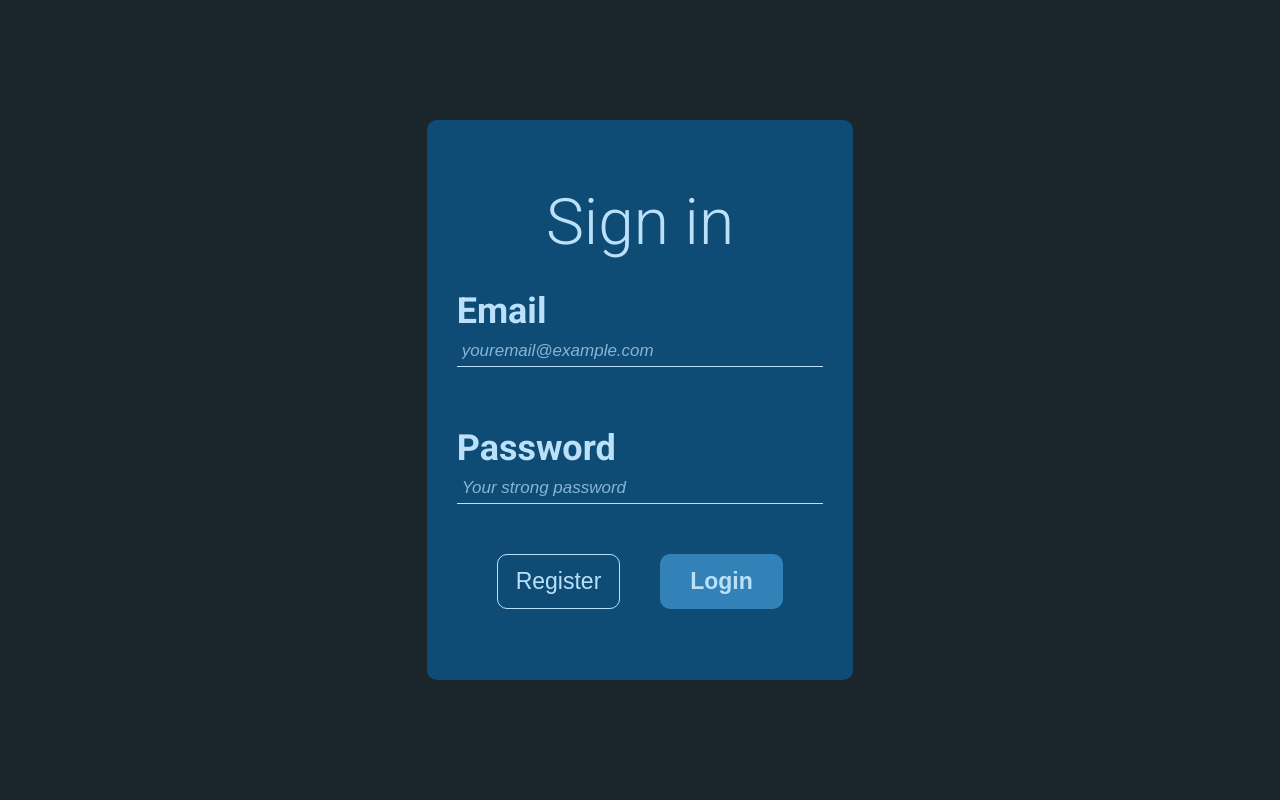
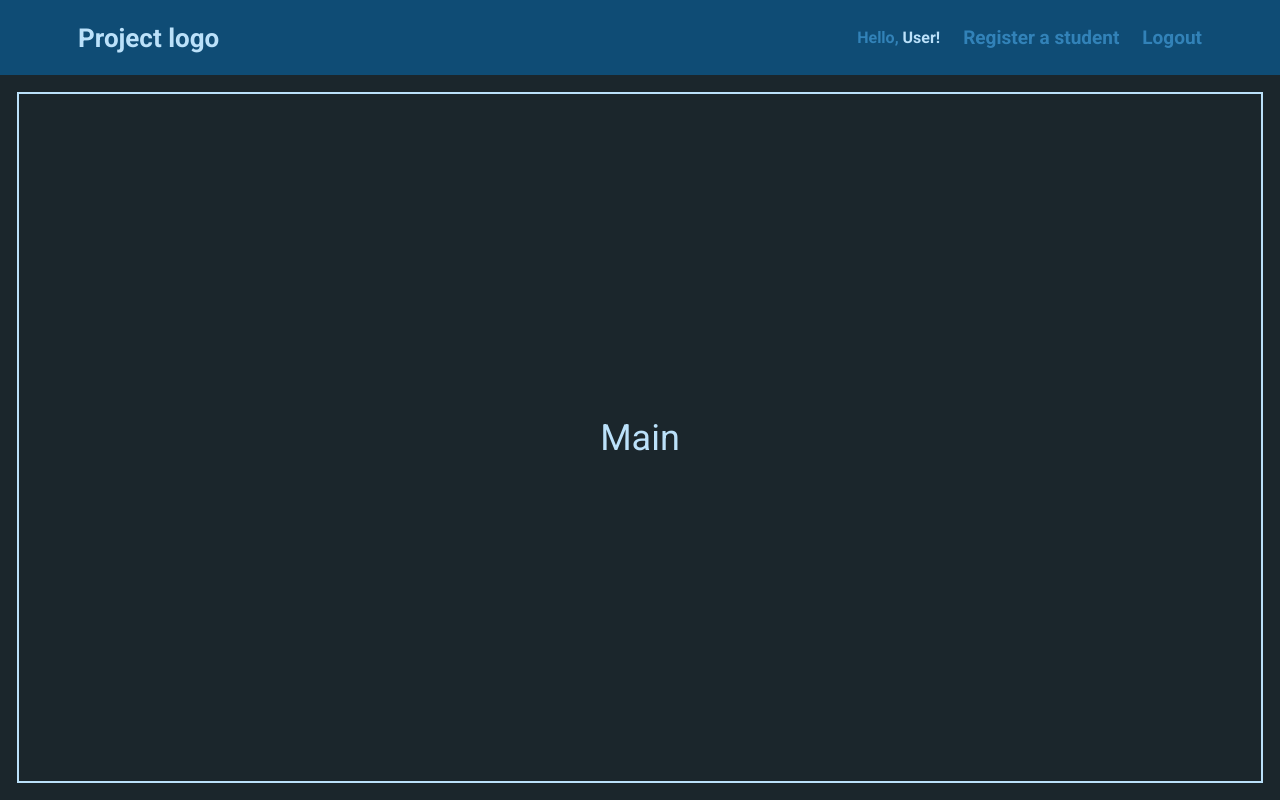
Before and after one commit to caiobrida/college-project, a React (Create React App) app in the folder web/: page / in a window 1280 px wide. Built offline with nearby package versions, Linux system fonts and the light colour scheme.

Commit message:
Main content template added

```diff
--- a/web/src/App.js
+++ b/web/src/App.js
@@ -2,14 +2,14 @@ import React from 'react';
 
 import Login from './pages/Login';
 import RegisterUser from './pages/RegisterUser';
-import RegisterStudent from './pages/RegisterStudent';
+import LoggedContent from './pages/LoggedContent';
 
 import './app.css';
 
 function App() {
   return (
     <div className="app">
-      <Login />
+      <LoggedContent />
     </div>
   );
 }
--- a/web/src/app.css
+++ b/web/src/app.css
@@ -20,9 +20,5 @@ html, body, #root, .app {
 .app {
   display: grid;
   grid-template-columns: 1fr 1fr 1fr;
-  grid-row: 1fr 1fr 1fr;
-  grid-template-areas:
-  "header header header"
-  ". form ."
-  ". . .";
+  grid-template-rows: 75px 1fr 1fr;
 }
--- a/web/src/components/Header/Header.jsx
+++ b/web/src/components/Header/Header.jsx
@@ -7,7 +7,7 @@ function Header(props) {
     <header>
       <span id='project_logo'>Project logo</span>
       <nav>
-        <span>Hello, <span id='user_name'>User!</span></span>
+        <span id='friendly_message'>Hello, <span id='user_name'>User!</span></span>
         <a href='#'>Register a student</a>
         <a href='#'>Logout</a>
       </nav>
--- a/web/src/components/Header/styles.css
+++ b/web/src/components/Header/styles.css
@@ -1,5 +1,6 @@
 header {
-  grid-area: header;
+  grid-column: 1 / 100;
+  grid-row: 1;
   background: #0f4c75;
   height: 75px;
   display: flex;
@@ -45,3 +46,15 @@ header nav a:hover {
   text-decoration: underline;
   color: #bbe1fa;
 }
+
+@media only screen and (max-width: 584px) {
+  #friendly_message {
+    display: none;
+  }
+}
+
+@media only screen and (max-width: 560px) {
+  header span#project_logo {
+    font-size: 19px;
+  }
+}
--- /dev/null
+++ b/web/src/components/MainContent/MainContent.jsx
@@ -0,0 +1,13 @@
+import React from 'react';
+
+import './styles.css';
+
+function MainContent() {
+  return(
+    <main>
+      <span>Main</span>
+    </main>
+  );
+}
+
+export default MainContent;
--- /dev/null
+++ b/web/src/components/MainContent/styles.css
@@ -0,0 +1,14 @@
+main {
+  display: flex;
+  justify-content: center;
+  align-items: center;
+  margin: 17px;
+  border: 2px solid #bbe1fa;
+  grid-row: 2 / 100;
+  grid-column: 1 / 100;
+}
+
+main span {
+  text-align: center;
+  font-size: 36px;
+}
--- a/web/src/components/common/Form/styles.css
+++ b/web/src/components/common/Form/styles.css
@@ -7,7 +7,8 @@ form {
   border-radius: 10px;
   margin-top: 30px;
   margin-bottom: 30px;
-  grid-area: form;
+  grid-row: 2;
+  grid-column: 2;
 }
 h1 {
   margin-top: 20px;
--- /dev/null
+++ b/web/src/pages/LoggedContent.jsx
@@ -0,0 +1,17 @@
+import React from 'react';
+
+import Header from '../components/Header/Header';
+import RegisterStudentForm from '../components/RegisterStudentForm/RegisterStudentForm';
+import MainContent from '../components/MainContent/MainContent';
+
+
+function LoggedContent() {
+  return(
+    <>
+      <Header />
+      <MainContent />
+    </>
+  );
+}
+
+export default LoggedContent;
--- a/web/src/pages/RegisterStudent.jsx
+++ /dev/null
@@ -1,15 +0,0 @@
-import React from 'react';
-
-import RegisterStudentForm from '../components/RegisterStudentForm/RegisterStudentForm';
-import Header from '../components/Header/Header';
-
-function RegisterStudent() {
-  return(
-    <>
-      <Header />
-      <RegisterStudentForm />
-    </>
-  );
-}
-
-export default RegisterStudent;
```
